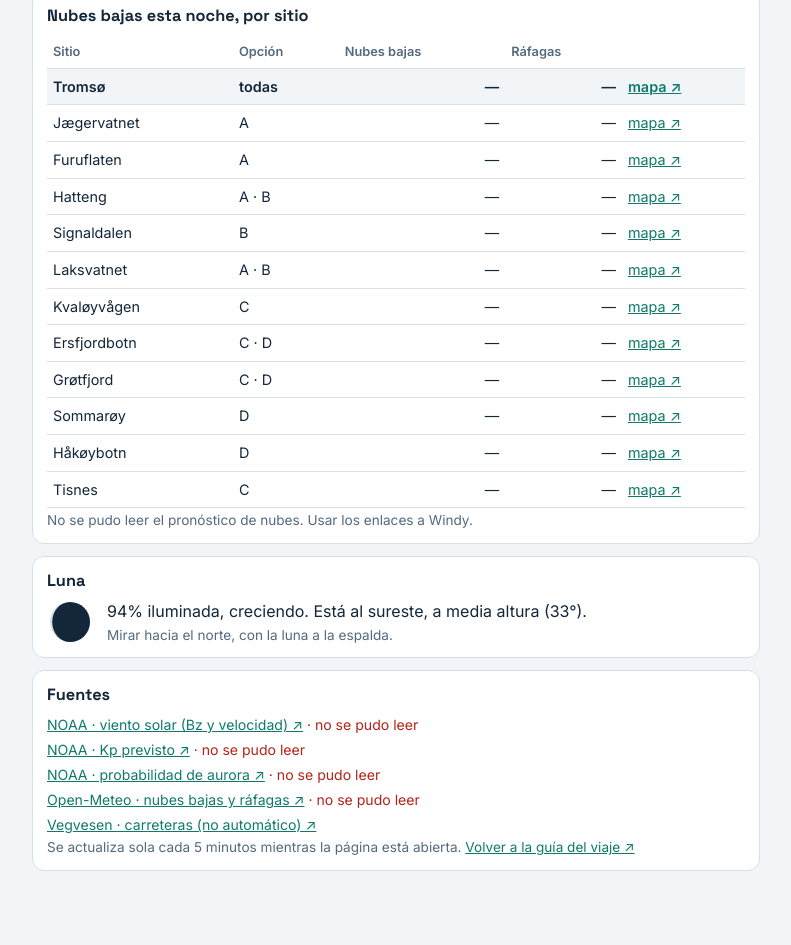
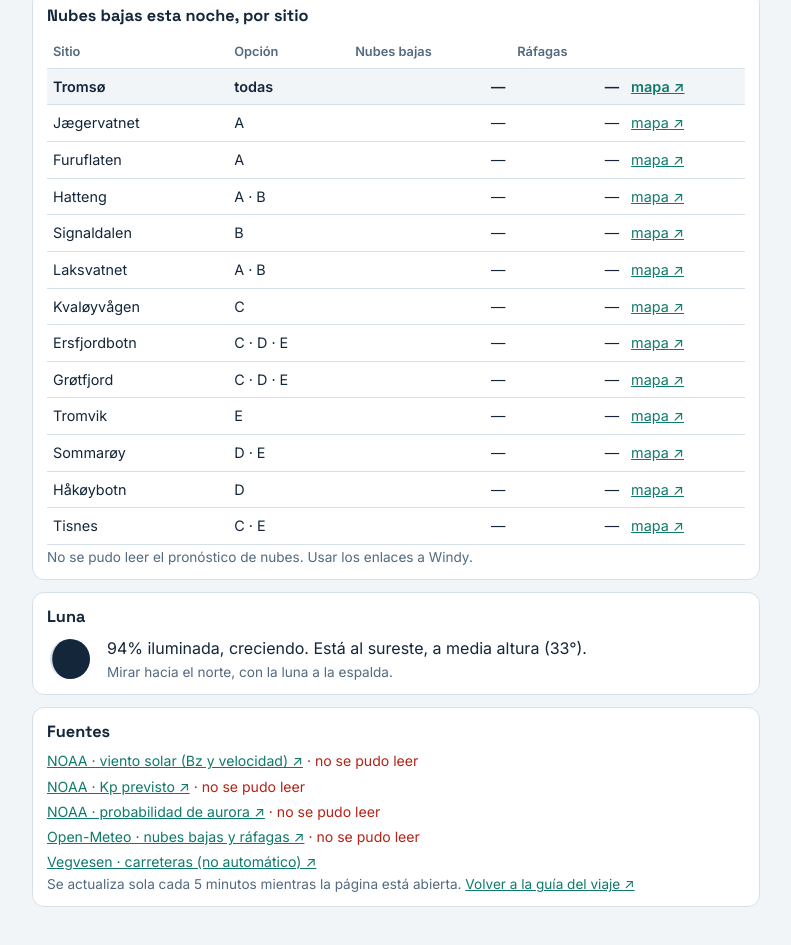
Before and after one commit to nataliagiordano9-maker/auroras-tromso, a plain HTML site: page index.html in a window 1280 px wide. Shown: the part 715-1660 px from the top of the page, without its empty margins (244-1035 px from the left). Before the commit the page ends 1626 px from the top, so only its background shows below. Drawn offline with Linux system fonts and the light colour scheme; no server answers.

Commit message:
Suma Tromvik y la opción E (los clásicos)
Co-Authored-By: Claude Opus 5.5 <noreply@anthropic.com>

```diff
--- a/index.html
+++ b/index.html
@@ -129,11 +129,12 @@ var SPOTS=[
  {id:"signaldalen",n:"Signaldalen",lat:69.18484,lon:19.99124,o:"B"},
  {id:"laksvatn",n:"Laksvatnet",lat:69.37622,lon:19.36293,o:"A · B"},
  {id:"kvaloyvagen",n:"Kvaløyvågen",lat:69.85192,lon:18.82041,o:"C"},
- {id:"ersfjordbotn",n:"Ersfjordbotn",lat:69.69441,lon:18.62083,o:"C · D"},
- {id:"grotfjord",n:"Grøtfjord",lat:69.77701,lon:18.53977,o:"C · D"},
- {id:"sommaroy",n:"Sommarøy",lat:69.63357,lon:18.00740,o:"D"},
+ {id:"ersfjordbotn",n:"Ersfjordbotn",lat:69.69441,lon:18.62083,o:"C · D · E"},
+ {id:"grotfjord",n:"Grøtfjord",lat:69.77701,lon:18.53977,o:"C · D · E"},
+ {id:"tromvik",n:"Tromvik",lat:69.77939,lon:18.39909,o:"E"},
+ {id:"sommaroy",n:"Sommarøy",lat:69.63357,lon:18.00740,o:"D · E"},
  {id:"hakoybotn",n:"Håkøybotn",lat:69.63535,lon:18.73213,o:"D"},
- {id:"tisnes",n:"Tisnes",lat:69.60522,lon:18.83295,o:"C"}
+ {id:"tisnes",n:"Tisnes",lat:69.60522,lon:18.83295,o:"C · E"}
 ];
 var URL_MAG="https://services.swpc.noaa.gov/json/rtsw/rtsw_mag_1m.json",
     URL_WIND="https://services.swpc.noaa.gov/json/rtsw/rtsw_wind_1m.json",
```
